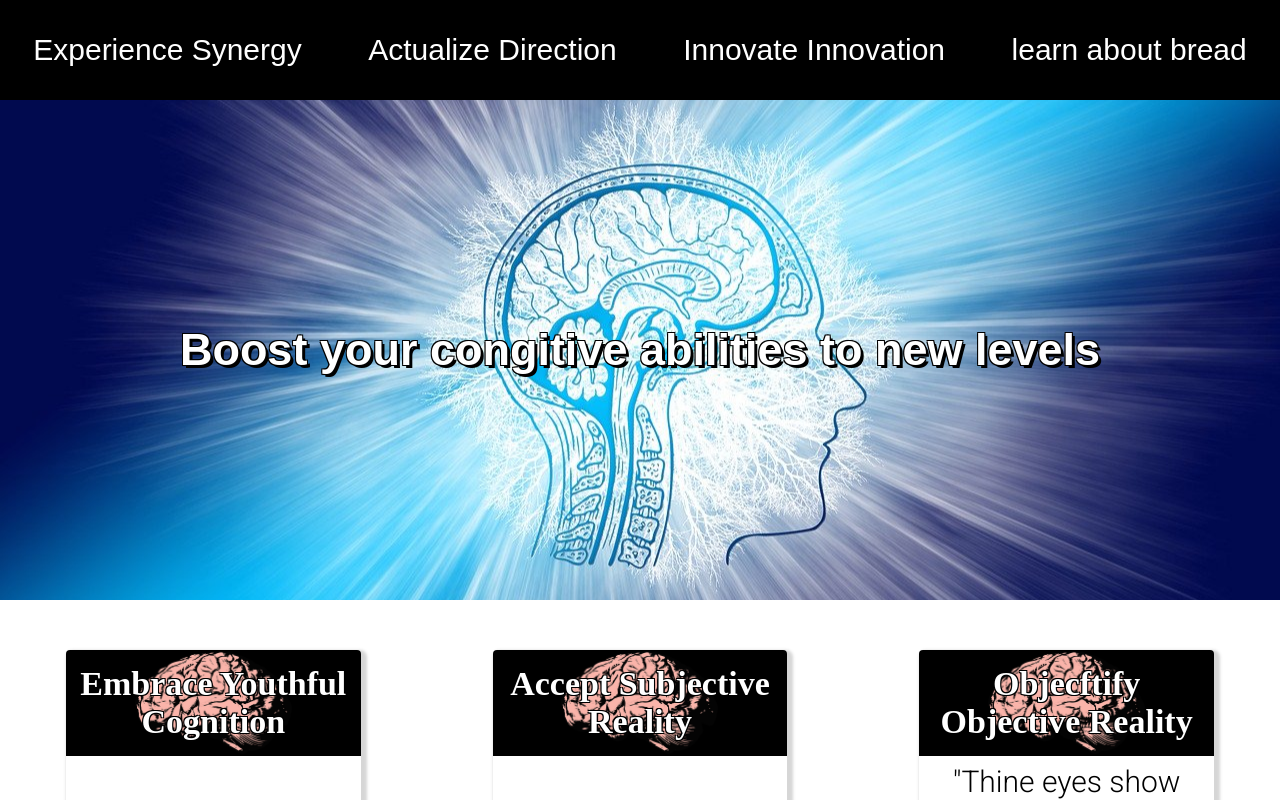
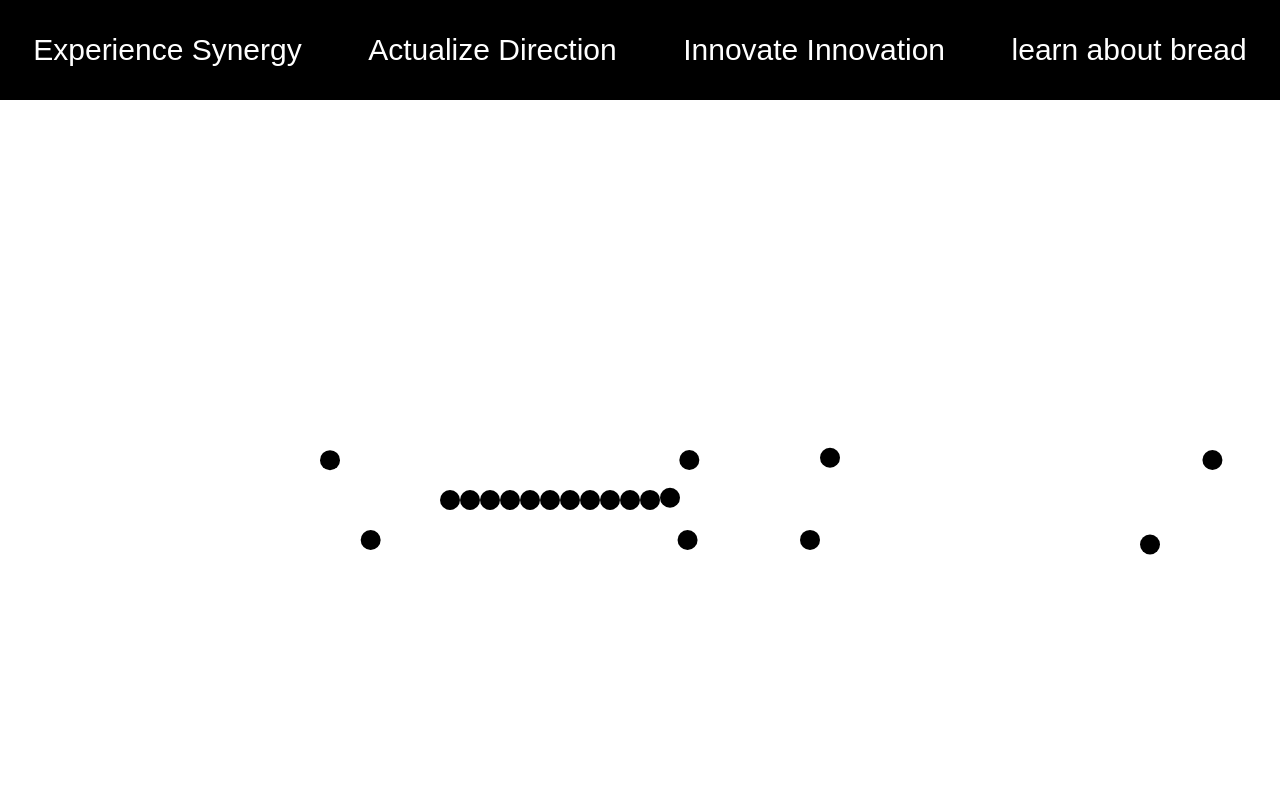
Before and after one commit to Cthulhuhub/galaxy-brain-initiative, a Vue app: page / in a window 1280 px wide. Shown: the top 800 px of the page. Built offline with nearby package versions, Linux system fonts and the light colour scheme; a web font is replaced by a local one.

Commit message:
Added loading bar and agility trainer

```diff
--- a/package.json
+++ b/package.json
@@ -8,6 +8,7 @@
     "lint": "vue-cli-service lint"
   },
   "dependencies": {
+    "animejs": "^3.2.1",
     "core-js": "^3.6.5",
     "pixi.js": "^5.3.3",
     "vue": "^3.0.0",
--- a/src/App.vue
+++ b/src/App.vue
@@ -18,11 +18,11 @@ export default {
     name: "App",
     components: {
         NavBar,
-        ConfirmLeave
+        ConfirmLeave,
     },
     setup() {
         const state = reactive({
-            isConfirmOpen: false
+            isConfirmOpen: false,
         })
 
         onMounted(() => {
--- a/src/components/Foot.vue
+++ b/src/components/Foot.vue
@@ -57,7 +57,7 @@ a{
 }
 
 .links {
-    z-index: 20;
+    z-index: 5;
     text-align: center;
     transition: all 2s ease;
 }
--- a/src/components/HydraHead.vue
+++ b/src/components/HydraHead.vue
@@ -1,5 +1,5 @@
 <template>
-    <img :src="require('../assets/images/prismatic-dragon-head.png')" class="hydra-head" :style="`transform: scale(${state.scale}, ${state.scale})`" />
+    <img :src="require('../assets/images/prismatic-dragon-head.png')" class="hydra-head" />
 </template>
 
 <script>
@@ -9,7 +9,7 @@ export default {
     setup(props) {
 
         const state = reactive({
-            scale: props.scale
+            scale: props.scale,
         })
 
         return {
--- /dev/null
+++ b/src/components/Loading.vue
@@ -0,0 +1,70 @@
+<template>
+  <div class="loading-ani">
+    <div class="div-1 ball left"></div>
+    <div class="div-2 ball right"></div>
+    <div class="div-3 ball left"></div>
+    <div class="div-4 ball right"></div>
+    <div class="div-5 ball left"></div>
+    <div class="div-6 ball right"></div>
+    <div class="div-7 ball left"></div>
+    <div class="div-8 ball right"></div>
+    <div class="div-9 ball left"></div>
+    <div class="div-10 ball right"></div>
+    <div class="div-11 ball left"></div>
+    <div class="div-12 ball right"></div>
+    <div class="div-13 ball left"></div>
+    <div class="div-14 ball right"></div>
+    <div class="div-15 ball left"></div>
+    <div class="div-16 ball right"></div>
+    <div class="div-17 ball left"></div>
+    <div class="div-18 ball right"></div>
+    <div class="div-19 ball left"></div>
+    <div class="div-20 ball right"></div>
+  </div>
+</template>
+
+<script>
+import anime from "animejs";
+import { onMounted } from "vue";
+export default {
+  name: "Loading",
+  setup() {
+    onMounted(() => {
+        let balls = document.querySelectorAll('.ball')
+
+        balls.forEach((ball, i) => {
+            anime({
+                targets: `.div-${i + 1}`,
+                keyframes: [
+                    {translateY: -40 * (i % 2 === 0 ? -1 : 1)},
+                    {translateX: 400 * (i % 2 === 0 ? -1 : 1)},
+                    {translateY: 40 * (i % 2 === 0 ? -1 : 1)},
+                    {translateX: 0},
+                    {translateY: 0},
+                ],
+                duration: 2500,
+                easing: 'easeOutElastic(1.5, .8)',
+                delay: i * 250
+            })
+        })
+    });
+  },
+};
+</script>
+
+<style scoped>
+.loading-ani {
+  height: 100%;
+  width: 100%;
+  display: flex;
+  justify-content: center;
+  align-items: center;
+}
+
+.ball {
+  background-color: black;
+  width: 20px;
+  height: 20px;
+  border-radius: 50%;
+}
+</style>
--- a/src/router/index.js
+++ b/src/router/index.js
@@ -20,7 +20,13 @@ const routes = [
     path: '/exercises/applicable-informatics',
     name: 'ApplicableInformatics',
     component: () => import('../views/ApplicableInformatics.vue')
-  }
+  },
+  {
+    path: '/exercises/agility',
+    name: 'ImpossibleButton',
+    component: () => import('../views/ImpossibleButton.vue')
+  },
+
 ]
 
 const router = createRouter({
--- a/src/views/ButtonHydra.vue
+++ b/src/views/ButtonHydra.vue
@@ -37,6 +37,7 @@ export default {
                 winner = '';
             }
 
+
             if (parseInt(e.target.id, 10) === winner) {
                 state.winState = true
             } else {
@@ -50,6 +51,10 @@ export default {
                     }
                 }
             }
+            let boxes = document.querySelectorAll('.hydra-head')
+            boxes.forEach(box => {
+                box.style.transform = `scale(${state.scale})`
+            })
         }
 
         onMounted(() => {
@@ -61,11 +66,11 @@ export default {
         function addHead() {
             let rawHead = markRaw(HydraHead)
             state.countArr.push(rawHead)
-            let box = document.getElementById(state.nextId - 1)
-            if (box) {
+            state.nextId++
+            let boxes = document.querySelectorAll('.hydra-head')
+            boxes.forEach(box => {
                 box.style.transform = `scale(${state.scale})`
-            }
-            state.nextId++
+            })
         }
 
         function playAgain() {
--- a/src/views/Exercises.vue
+++ b/src/views/Exercises.vue
@@ -37,8 +37,14 @@ export default {
                     title: 'Applicable Informatics',
                     info: 'Ensure your mental data integrity and enhance galactic perceptions',
                     imgName: 'crankbrain.png'
+                },
+                {
+                    name: 'ImpossibleButton',
+                    title: 'Agility Enhancement',
+                    info: 'Prepare yourself for one on one CQC with AI combatants',
+                    imgName: 'speed.jpg'
                 }
-            ]
+            ],
         })
 
         return {
--- a/src/views/Home.vue
+++ b/src/views/Home.vue
@@ -1,4 +1,7 @@
 <template>
+    <div class="loading-container" v-if="state.loading">
+        <Loading />
+    </div>
     <div class="home-body">
         <div class="slider-box">
             <transition name="slide">
@@ -43,20 +46,25 @@
 <script>
 import { reactive, onMounted, onUnmounted } from 'vue'
 import Foot from '../components/Foot.vue'
+import Loading from '../components/Loading.vue'
 export default {
     name: "Home",
     components: {
-        Foot
+        Foot,
+        Loading
     },
     setup() {
         const state = reactive({
             currentSlide: 0,
             interval: '',
-            show: false
+            show: false,
+            loading: true
         })
 
         onMounted(() => {
+            setTimeout(() => {
                 state.show = true;
+                state.loading = false
                 state.interval = setInterval(() => {
                     if (state.currentSlide === 3) {
                         state.currentSlide = 0
@@ -64,6 +72,7 @@ export default {
                         state.currentSlide++
                     }
                 }, 5500)
+            }, 7500)
         })
 
         onUnmounted(() => {
@@ -89,6 +98,7 @@ export default {
 .slider-div {
     height: 100%;
     background-position: center;
+    position: relative;
 }
 
 .first-img {
@@ -217,4 +227,12 @@ export default {
     opacity: 0;
     transform: translateY(100%)
 }
+
+.loading-container {
+    position: absolute;
+    width: 100%;
+    height: 100%;
+    background-color: rgb(255, 255, 255);
+    z-index: 20;
+}
 </style>
--- /dev/null
+++ b/src/views/ImpossibleButton.vue
@@ -0,0 +1,95 @@
+<template>
+    <div class="button-box">
+        <SpaceAni />
+        <button v-for="(spot, i) in state.count" class="button" :key="i" :id="`runaway-${i}`" @mouseenter="runAway($event)" @click="moreButton">E N H A N C E</button>
+    </div>
+</template>
+
+<script>
+import anime from 'animejs'
+import SpaceAni from '../components/SpaceAni'
+import { reactive } from 'vue'
+export default {
+    name: "Impossible Button",
+    components: {
+        SpaceAni
+    },
+    setup() {
+        const state = reactive({
+            count: new Array(1),
+            scale: 2
+        })
+
+        function runAway(e) {
+            const button = e.target
+            const top = getNum((window.innerHeight*0.8))
+            const left = getNum((window.innerWidth*0.8))
+            setTimeout(() => {
+                animateMove(button, "left", left).play()
+                animateMove(button, "top", top).play()
+            }, 100)
+        }
+
+        function getNum(num) {
+            return Math.floor(Math.random() * (num + 1))
+        }
+
+        function animateMove(el, prop, px) {
+            return anime({
+                targets: el,
+                [prop]: `${px}px`,
+                scale: state.scale,
+                easing: "easeOutCirc"
+            })
+        }
+
+        function moreButton(e) {
+            state.count.push(state.count.length)
+            if (state.scale > 0.1) {
+                state.scale -= 0.05
+            }
+            setTimeout(() => {
+                const newButt = document.getElementById(`runaway-${state.count.length - 1}`)
+                newButt.style.transform = `scale(${state.scale}`
+                const top = getNum(window.innerHeight*0.8)
+                const left = getNum(window.innerWidth*0.8)
+                const top2 = getNum(window.innerHeight*0.8)
+                const left2 = getNum(window.innerWidth*0.8)
+                animateMove(newButt, "left", left).play()
+                animateMove(newButt, "top", top).play()
+                animateMove(e.target, "left", left2).play()
+                animateMove(e.target, "top", top2).play()
+            }, 0)
+        }
+
+        return {
+            runAway,
+            moreButton,
+            state
+        }
+    }
+}
+</script>
+
+<style scoped>
+.button-box {
+    position: absolute;
+    width: 100%;
+    height: 91.5%;
+    overflow: hidden;
+}
+
+.button {
+    position: absolute;
+    top: 50%;
+    left: 50%;
+    transform: translate(-50%, -50%);
+    height: 4rem;
+    width: 12rem;
+    font-size: 1.5rem;
+    border-radius: 5px;
+    border: none;
+    box-shadow: 1px 1px 5px black;
+    background-color: white;
+}
+</style>
```
Also changed, not shown: src/assets/images/speed.jpg (added), 1 other file (tests, documents, lock files or other folders). Lines whose indentation alone changed are shown as unchanged.
